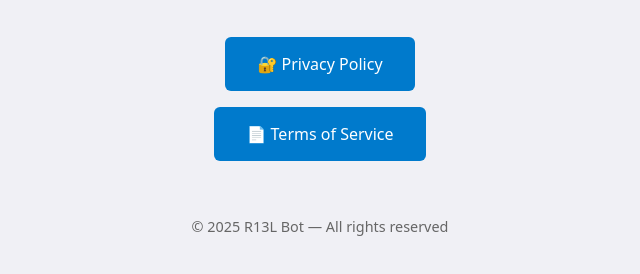
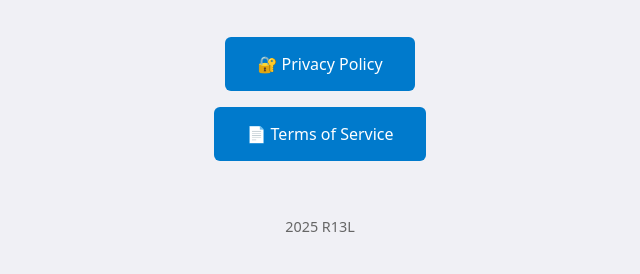
Before and after one commit to r13l-dc/r13l-docs, a plain HTML site: page index.html in a window 1280 px wide. Shown: the part 324-598 px from the top of the page, without its empty margins (320-960 px from the left). Drawn offline with Linux system fonts and the light colour scheme.

Commit message:
Update index.html

```diff
--- a/index.html
+++ b/index.html
@@ -14,7 +14,7 @@
   <a href="terms.html" class="button">📄 Terms of Service</a>
 
   <footer>
-    &copy; 2025 R13L Bot — All rights reserved
+    2025 R13L
   </footer>
 
 </body>
```
